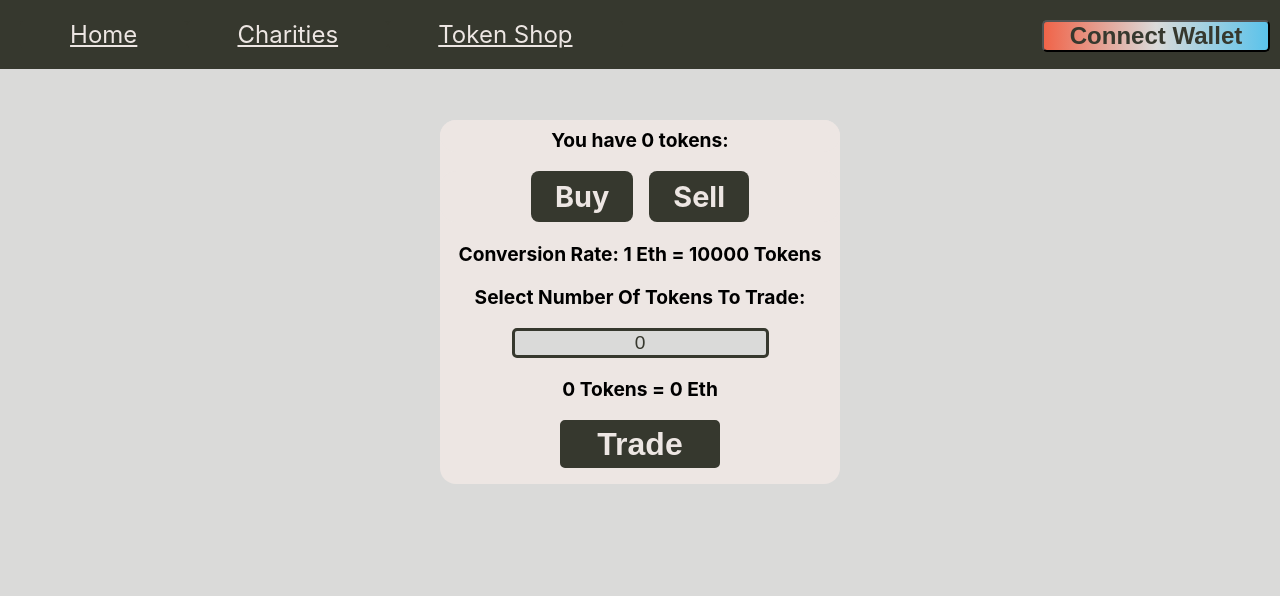
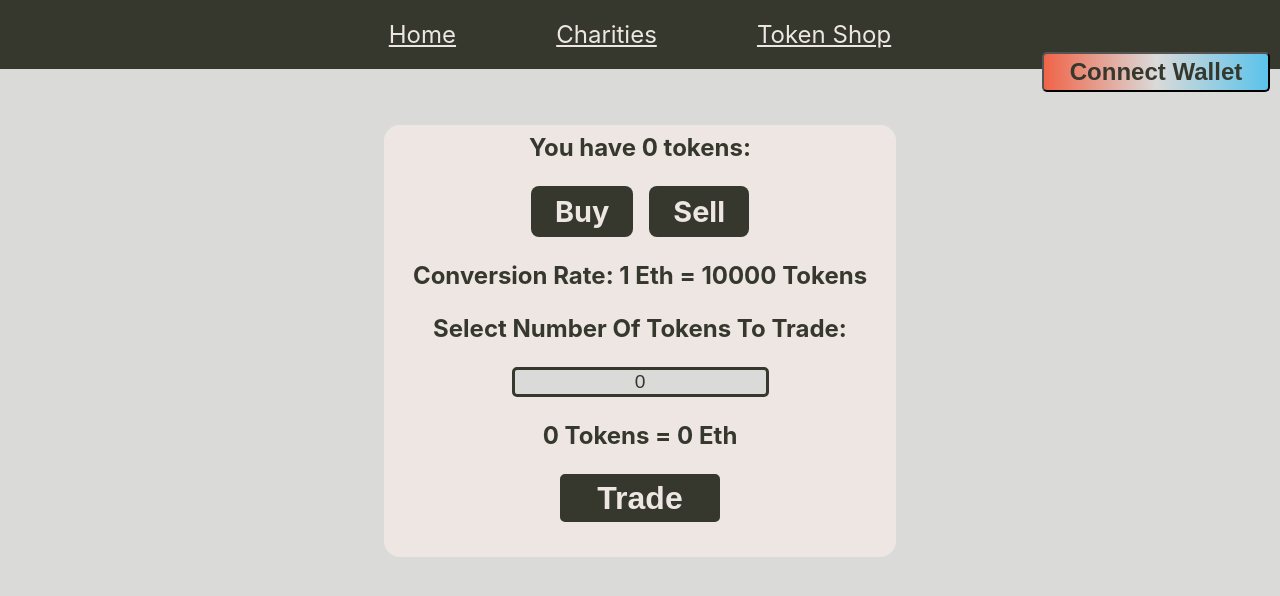
Before and after one commit to Zac369/charity-frontend, a React (Create React App) app: page /token in a window 1280 px wide. Shown: the top 596 px of the page. Built offline with nearby package versions, Linux system fonts and the light colour scheme.

Commit message:
Refactor css

```diff
--- a/src/App.js
+++ b/src/App.js
@@ -2,13 +2,13 @@ import React, { useEffect, useState } from 'react';
 import { ethers } from 'ethers';
 import { BrowserRouter as Router, Routes, Route, Link} from 'react-router-dom';
 
-import './App.css';
+import './Style/Nav.css';
 import CharitiesPage from './Components/CharitiesPage/CharitiesPage';
-import Home from './Components/Home';
-import TokenShop from './Components/TokenShop';
+import HomePage from './Components/Home/HomePage';
+import TokenShop from './Components/TokenShop/TokenPage';
 import { CONTRACT_ADDRESS, TOKEN_ADDRESS, shortenAddress } from './constants';
-import Charities from './utils/Charities.json'; // ABI
-import Token from './utils/Token.json'; // ABI
+import Charities from './Utils/Charities.json'; // ABI
+import Token from './Utils/Token.json'; // ABI
 
 const App = () => {
   // State
@@ -129,7 +129,7 @@ const App = () => {
 
       </nav>
       <Routes>
-        <Route path="/" element={<Home/>} />
+        <Route path="/" element={<HomePage/>} />
         <Route path="/charities" element={<CharitiesPage currentAccount={currentAccount} charitiesContract={charitiesContract} tokenContract={tokenContract}/>} />
         <Route path="/token" element={<TokenShop currentAccount={currentAccount} charitiesContract={charitiesContract} tokenContract={tokenContract}/>} />
       </Routes>
--- a/src/Components/CharitiesPage/CharitiesPage.js
+++ b/src/Components/CharitiesPage/CharitiesPage.js
@@ -4,15 +4,15 @@ import NewestCharities from '../NewestCharities/NewestCharities'
 import Donate from '../Donate/Donate'
 import IsCharity from '../IsCharity/IsCharity'
 
-import './DisplayCharities.css'
+import '../../Style/Charities.css'
 
 const CharitiesPage = ({currentAccount, charitiesContract, tokenContract}) => {
     return (
-        <div className="add-charity-container">
+        <>
             < IsCharity currentAccount={currentAccount} charitiesContract={charitiesContract} />
             < Donate charitiesContract={charitiesContract} tokenContract={tokenContract} />
             < NewestCharities currentAccount={currentAccount} charitiesContract={charitiesContract} />
-        </div>
+        </>
     );
 };
 
--- a/src/Components/Donate/Donate.js
+++ b/src/Components/Donate/Donate.js
@@ -61,7 +61,9 @@ function Donate({ charitiesContract, tokenContract }) {
                         </button>
                     }
                     {donatingCharity &&
-                        <p className="adding-charity">Donating...</p>
+                        <button className="add-charity-button" disabled={true}>
+                        Donating
+                        </button>
                     }
                 </label>
         </div>
--- a/src/Components/Home/index.js
+++ b/src/Components/Home/HomePage.js
@@ -1,4 +1,5 @@
 import React from 'react'
+import '../../Style/Home.css'
 
 function Home() {
     return (
--- a/src/Components/TokenShop/index.js
+++ b/src/Components/TokenShop/TokenPage.js
@@ -1,7 +1,7 @@
 import React, { useEffect, useState } from 'react';
 import { BigNumber, ethers } from 'ethers';
 
-import './TokenShop.css';
+import '../../Style/TokenShop.css';
 
 const TokenShop = ({currentAccount, charitiesContract, tokenContract}) => {
     const [numTokens, setNumTokens] = useState(0);
--- a/src/Components/CharitiesPage/DisplayCharities.css
+++ b/src/Style/Charities.css
@@ -10,19 +10,19 @@ table {
     border-collapse: collapse;
 }
 
-.amount th {
+td, th {
+    padding: 1rem;
+}
+
+th {
     background-color: #36382E;
     color: #EDE6E3;
 }
 
-td, th {
+td {
+    border-top: 0.01rem solid #36382E;
     background-color: #EDE6E3;
     color: #36382E;
-    padding: 1rem;
-}
-
-td {
-    border-top: 0.01rem solid #36382E;
 }
 
 tr:last-child td:first-child {
@@ -41,7 +41,7 @@ th:nth-child(1) {
     border-top-left-radius: 1rem;
 }
 
-.table-header, .donate-header {
+p {
     font-size: 1.8rem;
     font-weight: bold;
     text-align: center;
@@ -50,14 +50,6 @@ th:nth-child(1) {
 
 .donate-header {
     margin-top: 3rem;
-}
-
-.sub-text {
-    text-align: center;
-    padding: 0 2rem;
-    color: #36382E;
-    font-weight: bold;
-    font-size: 1.2rem;
 }
 
 input {
@@ -76,7 +68,11 @@ label {
     color: #36382E;
 }
 
-.add-charity-button, .adding-charity {
+div {
+    text-align: center;
+}
+
+button {
     width: 13rem;
     height: 2.5rem;
     margin: 2rem auto 2rem;
@@ -90,10 +86,6 @@ label {
     background-color: #36382E;
 }
 
-.add-charity-container {
-    text-align: center;
-}
-
-.add-charity-button:hover {
+button:hover {
     color: white;
 }
--- a/src/Components/TokenShop/TokenShop.css
+++ b/src/Style/TokenShop.css
@@ -2,11 +2,15 @@
     text-align: center;
     position: relative;
     top: 2rem;
-    width: 25rem;
-    height: 15rem;
+    width: 32rem;
+    height: 27rem;
     margin: auto;
     border-radius: 1rem;
     background-color: #EDE6E3;
+}
+
+input[type=number]::-webkit-inner-spin-button {
+    -webkit-appearance: none;
 }
 
 .header input[type="radio"] {
@@ -56,7 +60,7 @@
 .container p {
     background-color:#EDE6E3;
     font-weight: bold;
-    font-size: 1.2rem;
+    font-size: 1.5rem;
 }
 
 .container div {
@@ -76,7 +80,3 @@
 .container .trade-button:disabled {
     pointer-events: none;
 }
-
-input[type=number]::-webkit-inner-spin-button {
-    -webkit-appearance: none;
-  }
```
Also changed, not shown: src/Style/Home.css (added), src/Style/Nav.css (renamed from src/App.css).
